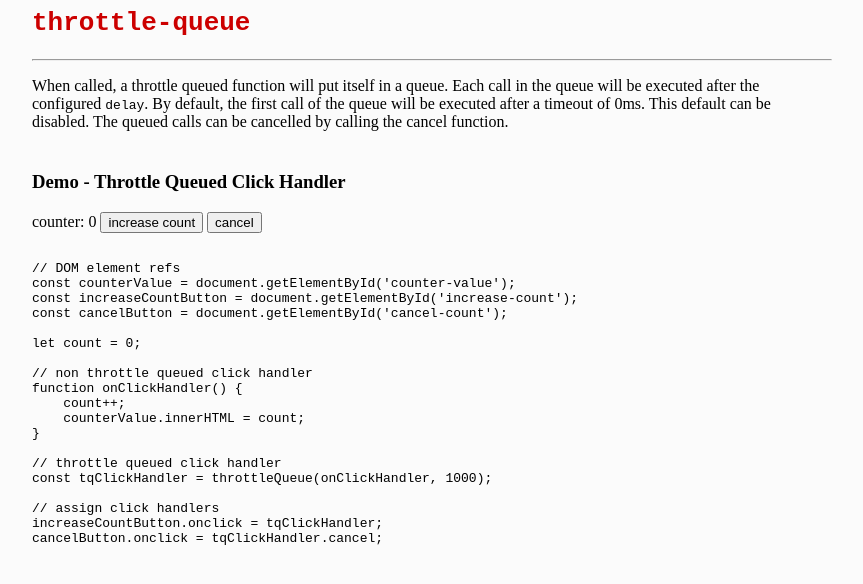
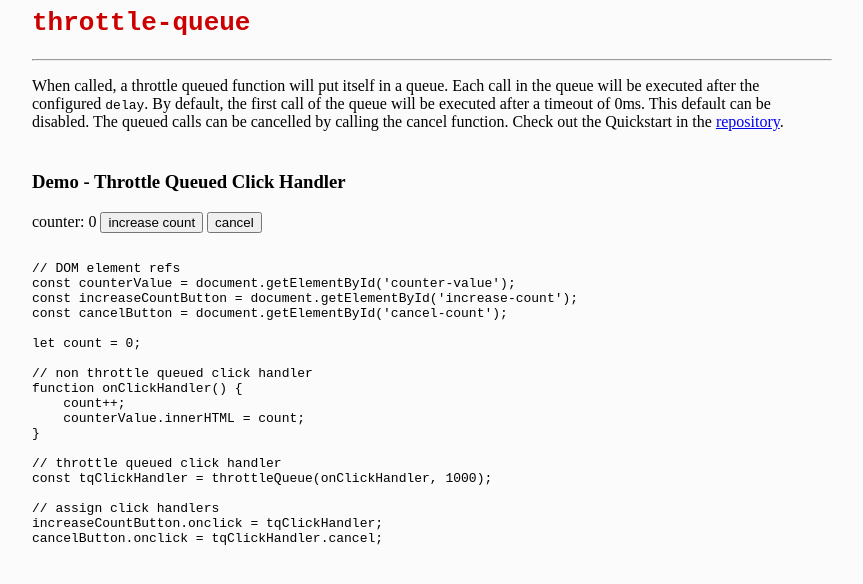
Before and after one commit to stijnvanderpol/throttle-queue, a website built with webpack: page docs/index.html in a window 1280 px wide. Shown: the whole page, without its empty margins (208-1071 px from the left). Built offline with nearby package versions, Linux system fonts and the light colour scheme; a script that the page names is missing; a small style sheet from the web is missing.

Commit message:
add a link to the repo

```diff
--- a/docs/index.html
+++ b/docs/index.html
@@ -36,7 +36,7 @@
             When called, a throttle queued function will put itself in a queue. Each call in the
             queue will be executed after the configured <code>delay</code>. By default, the first
             call of the queue will be executed after a timeout of 0ms. This default can be disabled.
-            The queued calls can be cancelled by calling the cancel function.
+            The queued calls can be cancelled by calling the cancel function. Check out the Quickstart in the <a href="https://github.com/stijnvanderpol/throttle-queue">repository</a>.
         </p>
 
         <h3>Demo - Throttle Queued Click Handler</h3>
```
